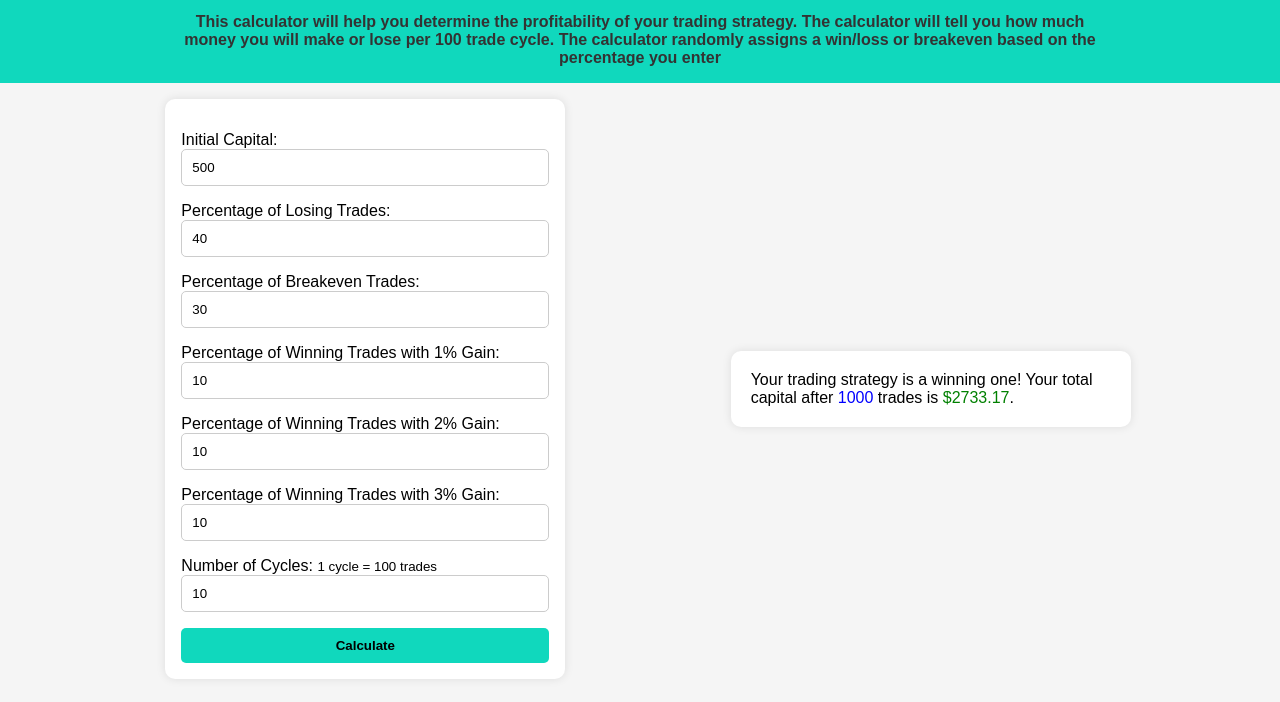
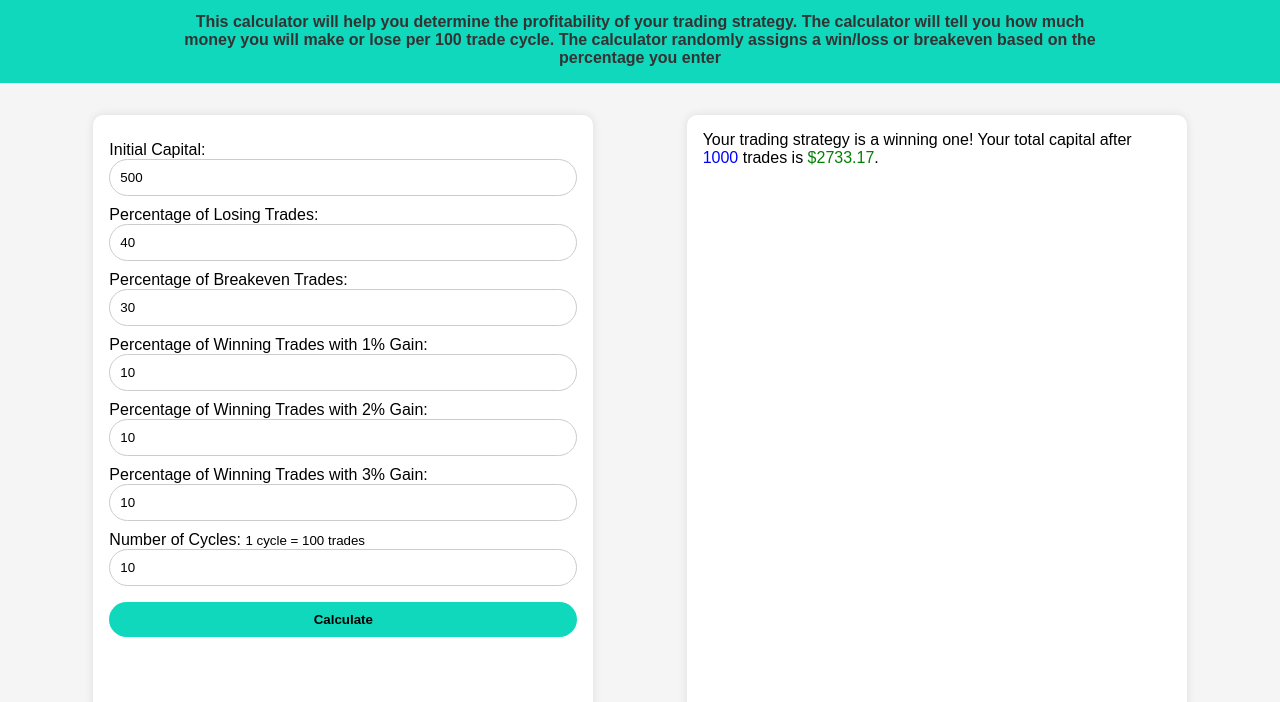
Before and after one commit to mbocon/trading-calculator, a plain HTML site: page index.html in a window 1280 px wide. Both pictures are taken after a click on the button "Calculate". Shown: the part 56-758 px from the top of the page. Drawn offline with Linux system fonts and the light colour scheme.

Commit message:
wip: add changes to element style

```diff
--- a/style.css
+++ b/style.css
@@ -37,37 +37,54 @@ main {
     display: flex;
     width: 100%;
     justify-content: space-evenly;
-    align-items: center;
 }
 
 #form {
-    margin: 1rem;
+    margin-top: 2rem;
     padding: 1rem;
     background: #fff;
     border-radius: 10px;
     box-shadow: 0 0 10px rgba(0,0,0,0.1);
     display: flex;
     flex-direction: column;
-    width: 400px;
+    width: 500px;
+    height: 600px;
 }
 
 #form > label{
-    margin-top: 1rem;
+    margin-top: 10px;
 }
 
 #form > input {
-    /* margin-top: 0.5rem; */
     padding: 10px;
     border: 1px solid #ccc;
-    border-radius: 5px;
+    border-radius: 5rem;
 }
+
 #result {
-    width: 400px;
+    width: 500px;
     background: #fff;
-    padding: 20px;
+    padding: 16px;
     border-radius: 10px;
     box-shadow: 0 0 10px rgba(0,0,0,0.1);
-    margin: 20px 0;
+    margin-top: 2rem;
+    overflow: hidden;
+}
+
+#all {
+    display: flex;
+    flex-direction: column;
+}
+
+tbody, thead{
+    width: 100%;
+    border: 1px solid;
+}
+
+tr{
+    display: flex;
+    justify-content: space-around;
+    margin: 3px;
 }
 
 #calculate-btn {
@@ -76,7 +93,7 @@ main {
     background: #10d8bd;
     color: #000;
     border: none;
-    border-radius: 5px;
+    border-radius: 5rem;
     cursor: pointer;
     font-weight: 600;
 }
```
